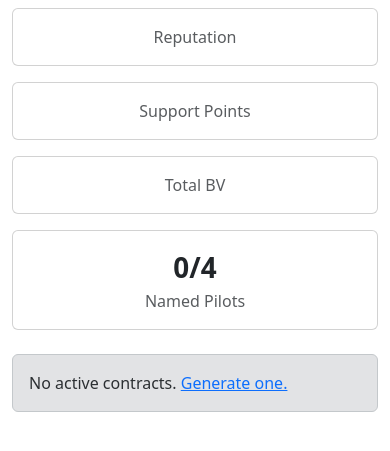
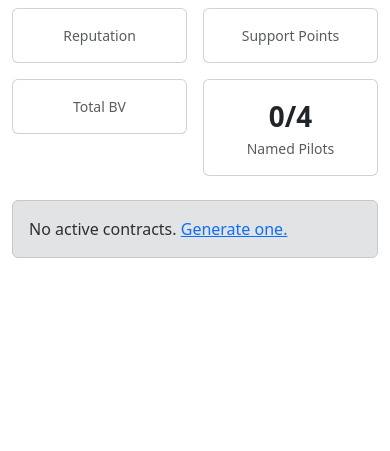
Before and after one commit to p1mps/mrc-hinterlands, a Symfony app: template templates/dashboard/index.html.twig in a window 390 px wide. Shown: the top 451 px of the page. Run offline with Twig, Linux system fonts and the light colour scheme; the template is opened without the code that fills it, so the values that code supplies are empty; some libraries are stand-ins or nearby versions.

Commit message:
mobile friendly

```diff
--- a/templates/base.html.twig
+++ b/templates/base.html.twig
@@ -11,6 +11,10 @@
 <nav class="navbar navbar-expand-lg navbar-dark bg-dark mb-4">
     <div class="container">
         <a class="navbar-brand" href="{{ path('app_dashboard') }}">{{ app.user.getCompany().name }} - {{ app.user.getCompany().getSupportPointsBalance() }} SP</a>
+        <button class="navbar-toggler" type="button" data-bs-toggle="collapse" data-bs-target="#navbarNav" aria-controls="navbarNav" aria-expanded="false" aria-label="Toggle navigation">
+            <span class="navbar-toggler-icon"></span>
+        </button>
+        <div class="collapse navbar-collapse" id="navbarNav">
             <div class="navbar-nav ms-auto">
                 <a class="nav-link" href="{{ path('app_roster') }}">Roster</a>
                 <a class="nav-link" href="{{ path('app_pilots') }}">Pilots</a>
@@ -18,6 +22,7 @@
                 <a class="nav-link" href="{{ path('app_contracts') }}">Contracts</a>
                 <a class="nav-link" href="{{ path('app_rules') }}">Rules</a>
                 <a class="nav-link" href="{{ path('app_logout') }}">Logout</a>
+            </div>
         </div>
     </div>
 </nav>
--- a/templates/dashboard/index.html.twig
+++ b/templates/dashboard/index.html.twig
@@ -2,35 +2,35 @@
 {% block body %}
 <h2>{{ company.name }}</h2>
 <div class="row g-3 mb-4">
-<div class="col-md-3">
+<div class="col-6 col-md-3">
     <div class="card text-center">
-    <div class="card-body">
+    <div class="card-body py-3">
         <div class="fs-1 fw-bold">{{ company.reputation }}</div>
-        <div class="text-muted">Reputation</div>
+        <div class="text-muted small">Reputation</div>
     </div>
     </div>
 </div>
-<div class="col-md-3">
+<div class="col-6 col-md-3">
     <div class="card text-center">
-    <div class="card-body">
+    <div class="card-body py-3">
         <div class="fs-1 fw-bold">{{ spBalance }}</div>
-        <div class="text-muted">Support Points</div>
+        <div class="text-muted small">Support Points</div>
     </div>
     </div>
 </div>
-<div class="col-md-3">
+<div class="col-6 col-md-3">
     <div class="card text-center">
-    <div class="card-body">
+    <div class="card-body py-3">
         <div class="fs-1 fw-bold">{{ totalBv }}</div>
-        <div class="text-muted">Total BV</div>
+        <div class="text-muted small">Total BV</div>
     </div>
     </div>
 </div>
-<div class="col-md-3">
+<div class="col-6 col-md-3">
     <div class="card text-center">
-    <div class="card-body">
+    <div class="card-body py-3">
         <div class="fs-1 fw-bold">{{ namedPilots|length }}/4</div>
-        <div class="text-muted">Named Pilots</div>
+        <div class="text-muted small">Named Pilots</div>
     </div>
     </div>
 </div>
```
Also changed, not shown: templates/contract/index.html.twig (+6 -4 lines), templates/contract/show.html.twig (+18 -14 lines), templates/contract_log/add.html.twig (+6 -6 lines), templates/pilot/index.html.twig (+6 -4 lines), templates/roster/index.html.twig (+7 -5 lines), templates/support_point/index.html.twig (+6 -4 lines). Lines whose indentation alone changed are shown as unchanged.
